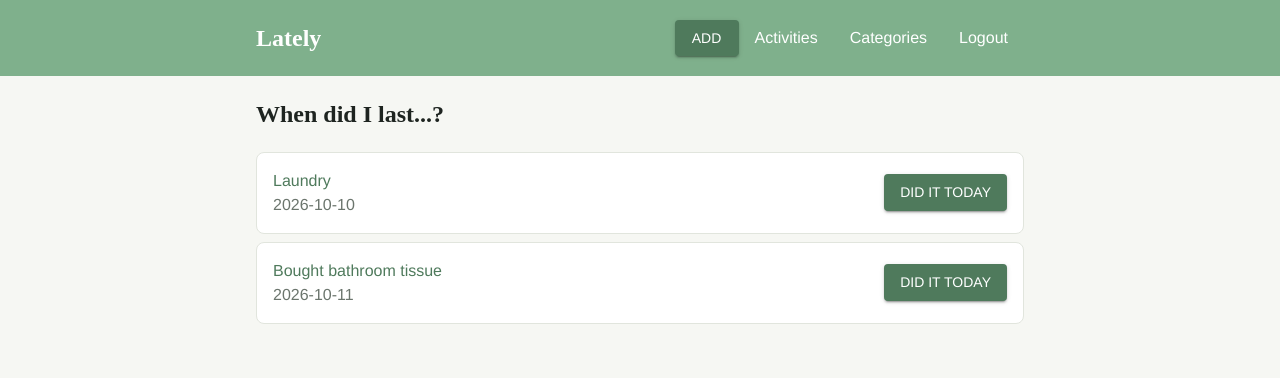
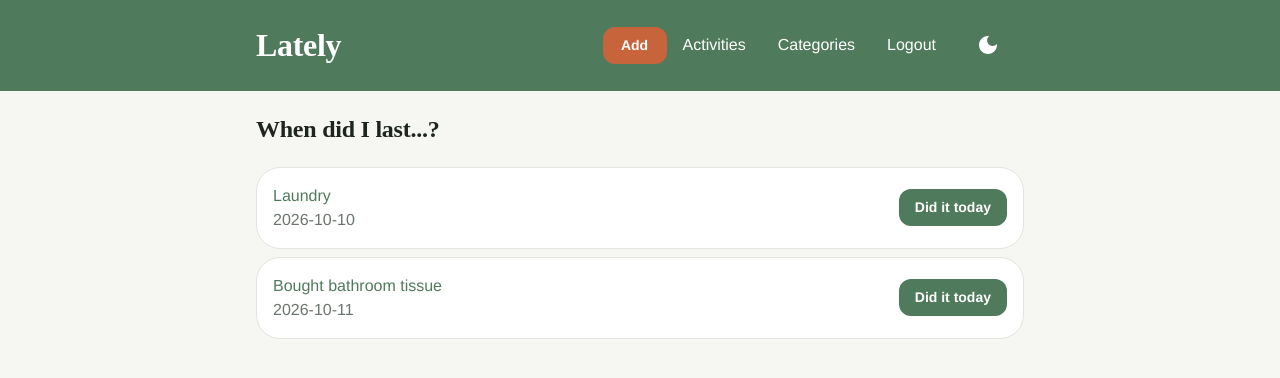
Before and after one commit to senyth/lately, a React (Vite) app in the folder client/: page / in a window 1280 px wide. Shown: the top 378 px of the page. Built offline with nearby package versions, Linux system fonts and the light colour scheme.

Commit message:
add dark theme, modify header

```diff
--- a/client/src/App.tsx
+++ b/client/src/App.tsx
@@ -3,12 +3,18 @@
 import Header from './shared/theme/Header';
 import './sass/theme.scss';
 import Dashboard from './components/Dashboard';
+import type { PaletteMode } from '@mui/material';
 
-function App() {
+interface AppProps {
+  mode: PaletteMode;
+  onToggleMode: () => void;
+}
+
+function App({ mode, onToggleMode }: AppProps) {
 
   return (
     <div id="container">
-      <Header />
+      <Header mode={mode} onToggleMode={onToggleMode} />
       <section id="main">
         <Dashboard />
         {/* <Footer /> */}
--- a/client/src/components/Dashboard.tsx
+++ b/client/src/components/Dashboard.tsx
@@ -16,7 +16,7 @@ export default function Dashboard() {
   ];
   return (
     <>
-      <h1>When did I last...?</h1>
+      <h2>When did I last...?</h2>
       <section>
         {
           activities.map(activity => (
--- a/client/src/main.tsx
+++ b/client/src/main.tsx
@@ -1,18 +1,27 @@
-import { StrictMode } from 'react'
-import { createRoot } from 'react-dom/client'
-import './index.css'
+import { StrictMode, useState } from 'react'
 import App from './App.tsx'
 import { ThemeProvider } from '@mui/material/styles'
-import theme from './shared/theme/theme.ts'
 import CssBaseline from '@mui/material/CssBaseline'
-import '@fontsource-variable/nunito-sans';
-import '@fontsource-variable/fraunces';
+import { getTheme } from './shared/theme/theme.ts'
+import type { PaletteMode } from '@mui/material/styles'
+import { createRoot } from 'react-dom/client'
+
+export function Root() {
+  const [mode, setMode] = useState<PaletteMode>('light');
+  const theme = getTheme(mode);
+  return (
+    <ThemeProvider theme={theme}>
+      <CssBaseline />
+      <App
+        mode={mode}
+        onToggleMode={() => setMode(m => (m === 'light' ? 'dark' : 'light'))}
+      />
+    </ThemeProvider>
+  );
+}
 
 createRoot(document.getElementById('root')!).render(
   <StrictMode>
-    <ThemeProvider theme={theme}>
-      <CssBaseline />
-      <App />
-    </ThemeProvider>
-  </StrictMode>
-)
+    <Root />
+  </StrictMode>,
+);
--- a/client/src/sass/theme.scss
+++ b/client/src/sass/theme.scss
@@ -4,11 +4,6 @@
   width: 100%;
   display: flex;
   flex-direction: column;
-}
-
-#header-wrapper {
-  background-color: #7FB08C;
-  color: #ffffff;
 }
 
 #header-content {
--- a/client/src/shared/theme/Header.tsx
+++ b/client/src/shared/theme/Header.tsx
@@ -1,20 +1,35 @@
-import { Button } from '@mui/material';
+import { Box, Button, IconButton, Typography, type PaletteMode } from '@mui/material';
 import '../../sass/theme.scss';
+import { DarkMode, LightMode } from '@mui/icons-material';
 
-export default function Header() {
+interface HeaderProps {
+  mode: PaletteMode;
+  onToggleMode: () => void;
+}
+
+export default function Header({ mode, onToggleMode }: HeaderProps) {
   return (
-    <section id="header-wrapper">
+    <Box component="header" sx={{ bgcolor: 'primary.main', color: 'primary.contrastText' }}>
       <div id="header-content">
-        <h1>Lately</h1>
+        <Typography sx={{ color: 'primary.contrastText' }}><h1>Lately</h1></Typography>
         <nav>
           <ul>
-            <Button variant='contained'>Add</Button>
+            <Button variant="contained" color="secondary">Add</Button>
             <li>Activities</li>
             <li>Categories</li>
             <li>Logout</li>
+            <li>
+              <IconButton onClick={onToggleMode}>
+                {
+                  mode === 'light' ?
+                    <DarkMode sx={{ color: 'primary.contrastText' }} /> :
+                    <LightMode sx={{ color: 'primary.contrastText' }} />
+                }
+              </IconButton>
+            </li>
           </ul>
         </nav>
       </div>
-    </section>
+    </Box>
   );
 }
--- a/client/src/shared/theme/theme.ts
+++ b/client/src/shared/theme/theme.ts
@@ -1,37 +1,93 @@
-import { createTheme } from '@mui/material/styles';
+import { createTheme, type PaletteMode, type ThemeOptions } from '@mui/material/styles';
 
 const bodyFont = '"Nunito Sans Variable", "Helvetica", "Arial", sans-serif';
 const headingFont = '"Fraunces Variable", serif';
+const headingStyle = { fontFamily: headingFont, fontWeight: 600, letterSpacing: '-0.01em' };
 
-const headingStyle = { fontFamily: headingFont, fontWeight: 600, };
+const sage = {
+  light: {
+    background: '#F6F7F3',
+    surface: '#FFFFFF',
+    text: '#1E2420',
+    muted: '#6B756D',
+    accent: '#4F7A5C',
+    accentContrast: '#FFFFFF',
+    secondary: '#C8643C',
+    secondaryContrast: '#FFFFFF',
+    border: '#E1E5DD',
+    // recency: { recent: '#5E8C6A', due: '#C99A3E', overdue: '#B5543C' },
+  },
+  dark: {
+    background: '#121613',
+    surface: '#1B211C',
+    text: '#E6EBE5',
+    muted: '#8F9A91',
+    accent: '#7FB08C',
+    accentContrast: '#121613',
+    secondary: '#E58A5F',
+    secondaryContrast: '#121613',
+    border: '#2A322C',
+    // recency: { recent: '#7FB08C', due: '#E0B45F', overdue: '#E07A62' },
+  },
+} as const;
 
-const theme = createTheme({
+export const getTheme = (mode: PaletteMode) => {
+  const t = sage[mode];
+
+  const options: ThemeOptions = {
     palette: {
-    mode: 'light', // Switch to 'dark' for dark mode
-    primary: {
-      main: '#4F7A5C',
-      contrastText: '#FFFFFF',
+      mode,
+      primary: { main: t.accent, contrastText: t.accentContrast },
+      secondary: { main: t.secondary, contrastText: t.secondaryContrast },
+      background: { default: t.background, paper: t.surface },
+      text: { primary: t.text, secondary: t.muted },
+      divider: t.border,
     },
-      background: {
-        default: '#F6F7F3',
-        paper: '#FFFFFF',
-      },
-      text: {
-        primary: '#1E2420',
-        secondary: '#6B756D',
-       },
-      divider: '#E1E5DD',
-  },
+
+    shape: { borderRadius: 12 },
+
     typography: {
       fontFamily: bodyFont,
+      h1: headingStyle,
+      h2: headingStyle,
+      h3: headingStyle,
+      h4: headingStyle,
+      h5: headingStyle,
+      h6: headingStyle,
+      button: { textTransform: 'none', fontWeight: 600 },
     },
     components: {
       MuiCssBaseline: {
         styleOverrides: {
-        'h1, h2, h3': headingStyle,
+          body: { backgroundColor: t.background, color: t.text },
+          'h1, h2, h3, h4, h5, h6': headingStyle,
         },
       },
+      MuiButton: {
+        defaultProps: { disableElevation: true },
       },
-});
+      MuiPaper: {
+        defaultProps: { elevation: 0 },
+        styleOverrides: { root: { backgroundImage: 'none' } },
+      },
+      MuiCard: {
+        defaultProps: { variant: 'outlined' },
+        styleOverrides: { root: { borderColor: t.border } },
+      },
+      MuiAppBar: {
+        defaultProps: { elevation: 0, color: 'transparent' },
+        styleOverrides: {
+          root: { borderBottom: `1px solid ${t.border}`, backgroundImage: 'none' },
+        },
+      },
+      MuiDialog: {
+        styleOverrides: { paper: { border: `1px solid ${t.border}` } },
+      },
+    },
+  };
 
-export default theme;
+  return createTheme(options);
+};
+
+export const lightTheme = getTheme('light');
+export const darkTheme = getTheme('dark');
```
Lines whose indentation alone changed are shown as unchanged.
